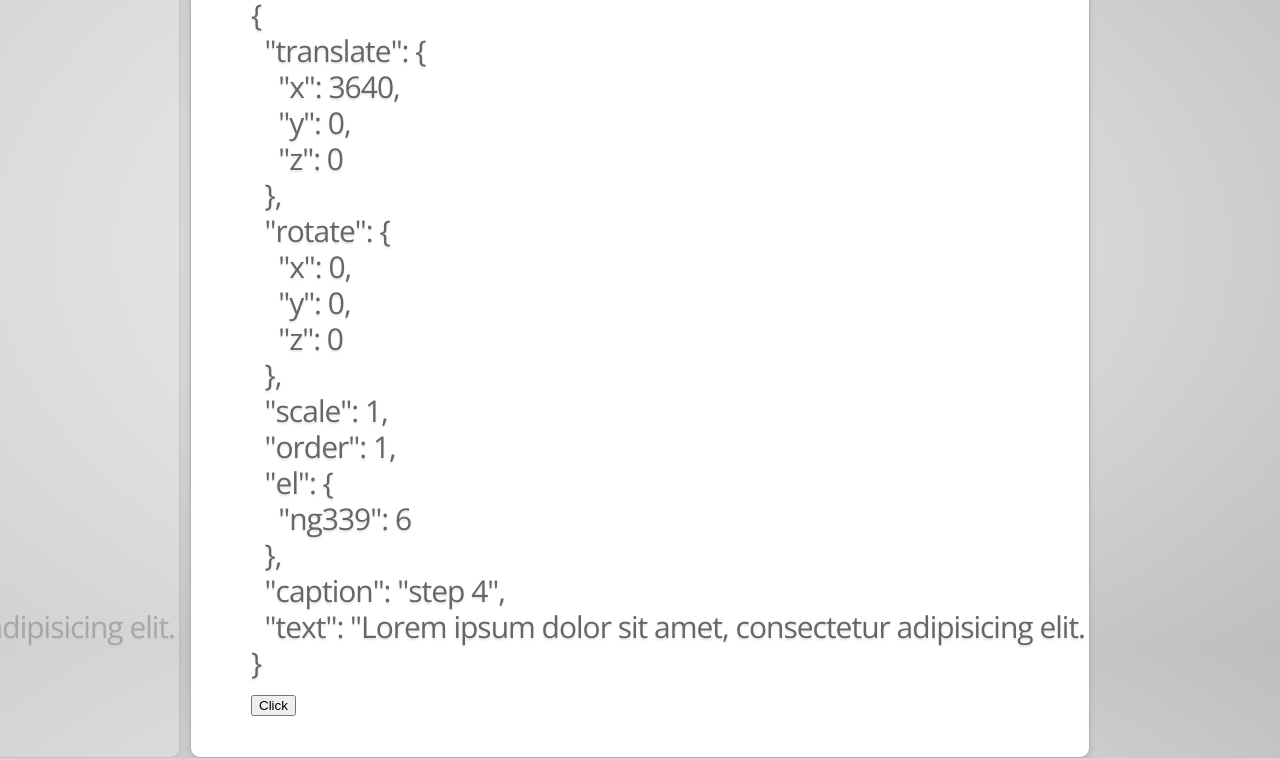
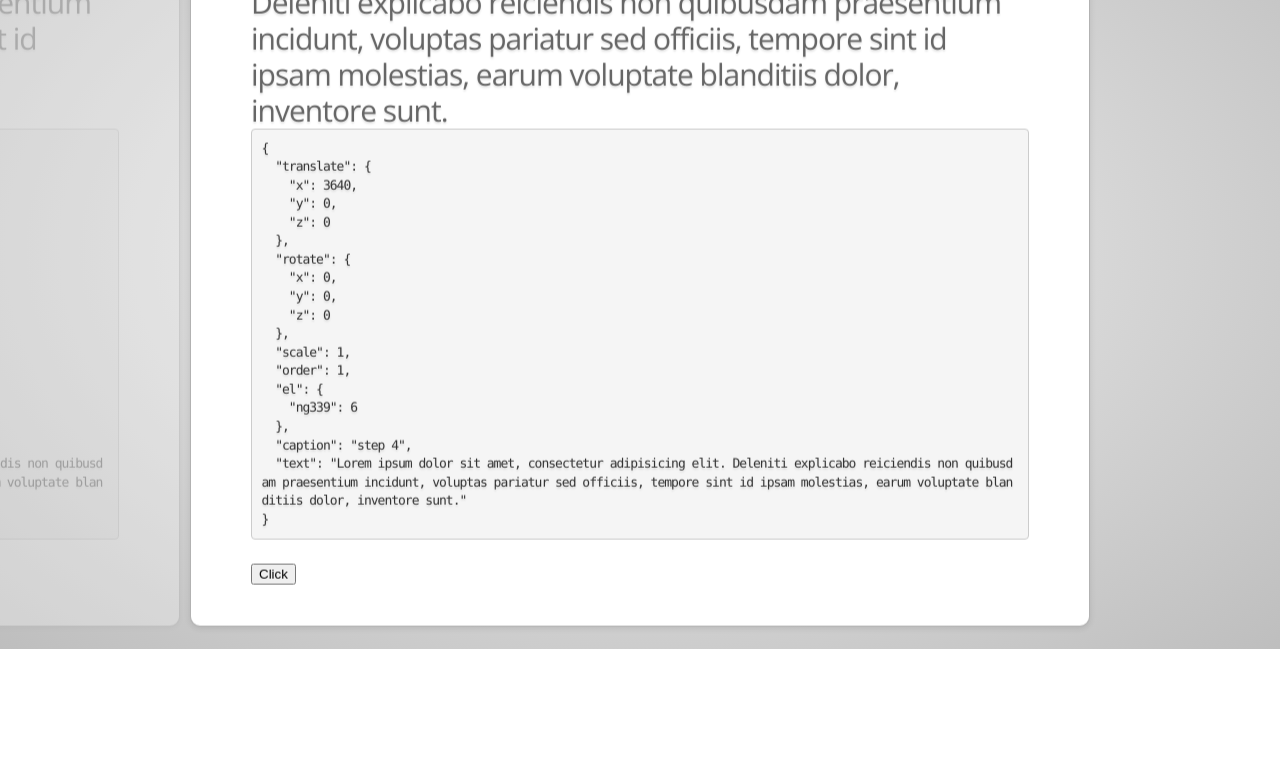
Before and after one commit to McNull/angular-impress, a website: page demos/demo2/index.html in a window 1280 px wide. Shown: the part 151-909 px from the top of the page. After the commit the page ends 800 px from the top, so only its background shows below. Drawn offline with nearby package versions, Linux system fonts and the light colour scheme.

Commit message:
pre code styling

```diff
--- a/demos/demo2/style.css
+++ b/demos/demo2/style.css
@@ -699,3 +699,29 @@ a:focus {
     Thanks for reading. I hope you enjoyed it at least as much as I enjoyed writing it
     for you.
 */
+
+pre {
+  display: block;
+  padding: 9.5px;
+  margin: 0 0 10px;
+  font-size: 13px;
+  line-height: 1.42857143;
+  color: #333;
+  word-break: break-all;
+  word-wrap: break-word;
+  background-color: #f5f5f5;
+  border: 1px solid #ccc;
+  border-radius: 4px;
+}
+code, kbd, pre, samp {
+  font-family: Menlo,Monaco,Consolas,"Courier New",monospace;
+}
+
+pre code {
+  padding: 0;
+  font-size: inherit;
+  color: inherit;
+  white-space: pre-wrap;
+  background-color: transparent;
+  border-radius: 0;
+}
```
